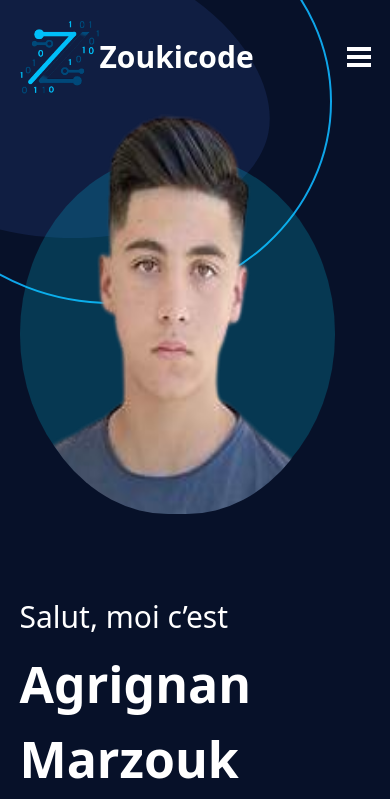
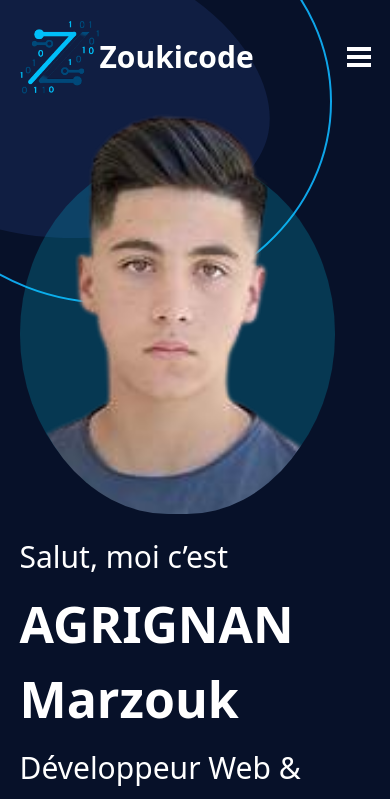
Before and after one commit to zoukicode/portfoilo, a React (Vite) app: page / in a window 390 px wide. Shown: the top 799 px of the page. Built offline with nearby package versions, Linux system fonts and the light colour scheme.

Commit message:
'apdate'

```diff
--- a/src/pages/Header.jsx
+++ b/src/pages/Header.jsx
@@ -35,7 +35,7 @@ export default function Header({Version, text, langue, setLangue }){
 
             {/* deuxieme svg */}
             <div class=" absolute left-0 bottom-[-20px]  z-[-1] "  >
-                <div class="z-[-1] position absolute left-15 bottom-[-150px] bg-cyan-400 blur-xl opacity-7 w-[100px] h-[200px] rounded-[50%]"></div>
+                <div class="z-[-1] position absolute left-15 bottom-[-150px] bg-cyan-400 blur-xl opacity-7 w-[200px] h-[200px] rounded-[50%]"></div>
 
 <svg class="w-100%" height="376"  fill="none" xmlns="http://www.w3.org/2000/svg">
 <g clip-path="url(#clip0_14_3)">
@@ -50,25 +50,8 @@ export default function Header({Version, text, langue, setLangue }){
 </svg>
             </div>
 
-            {/* troisieme div a gauche */}
 
-            <div class="z-[-1] absolute right-0 top-0">
-<svg width="w-100"  height="376" fill="none"  xmlns="http://www.w3.org/2000/svg">
-<g clip-path="url(#clip0_15_8)">
-<rect x="365" y="-0.12677" width="167.821" height="311.839" transform="rotate(-40 365 -0.12677)" fill="url(#paint0_linear_15_8)" fill-opacity="0.3"/>
-<rect x="440.704" y="-8.47725" width="88.5421" height="224.218" transform="rotate(-40 440.704 -8.47725)" fill="#101C48" fill-opacity="0.31" stroke="#263B7A"/>
-</g>
-<defs>
-<linearGradient id="paint0_linear_15_8" x1="532.821" y1="142.626" x2="381.13" y2="104.606" gradientUnits="userSpaceOnUse">
-<stop stop-color="#263B7A"/>
-<stop offset="1" stop-color="#101C48"/>
-</linearGradient>
-<clipPath id="clip0_15_8">
-<rect width="562" height="376" fill="white"/>
-</clipPath>
-</defs>
-</svg>
-            </div>
+
 
             {/* navigation */}
             <nav className={`${click === 'visible' ? 'fixed' : 'block'} flex w-[90%] mx-auto justify-between py-5 z-999 items-center` }>
@@ -114,16 +97,16 @@ export default function Header({Version, text, langue, setLangue }){
                 </div>
             </nav>
 
-            <div class="lg:flex-row flex justify-around flex-col  z-99 items-center h-[100%] w-[90%] mx-auto">
+            <div class="lg:flex-row flex justify-around flex-col  items-center h-[100%] w-[90%] mx-auto">
 
 {/* contaner from img */}
                <motion.div
                 initial={{ opacity: 0, scale:0}}  // état de départ
       animate={{ opacity: 1, scale:1}}    // état final
       transition={{ duration: 1 }}    // durée de l'animation
-               class="relative mb-20 rounded-[47%] md:w-2/4 ">
-  <div class="absolute bottom-0 h-90 w-[90%] md:w-100 bg-cyan-400 opacity-20 rounded-[50%]"> </div>
-      <img src={zoukiImage}  class="relative   z-20 md:w-100 w-[90%] h-100 rounded-[47%]" alt="zoukicode image"/>
+               class="relative mb-5 md:mb-20 rounded-[47%] md:w-2/4 ">
+  <div class="absolute bottom-0 h-90 md:h-90 w-[90%] md:w-100 bg-cyan-400 opacity-20 rounded-[50%]"> </div>
+      <img src={zoukiImage}  class="relative object-cover  z-20 md:w-100 w-[90%] h-100 md:h-100 rounded-[47%]" alt="zoukicode image"/>
 </motion.div>
                <motion.div
       initial={{ opacity: 0 }}
@@ -146,7 +129,7 @@ export default function Header({Version, text, langue, setLangue }){
         transition={{ delay: 1.2, duration: 0.8 }}
         className="font-bold text-[50px]"
       >
-        Agrignan Marzouk
+        AGRIGNAN Marzouk
       </motion.div>
 
       <motion.div
```
